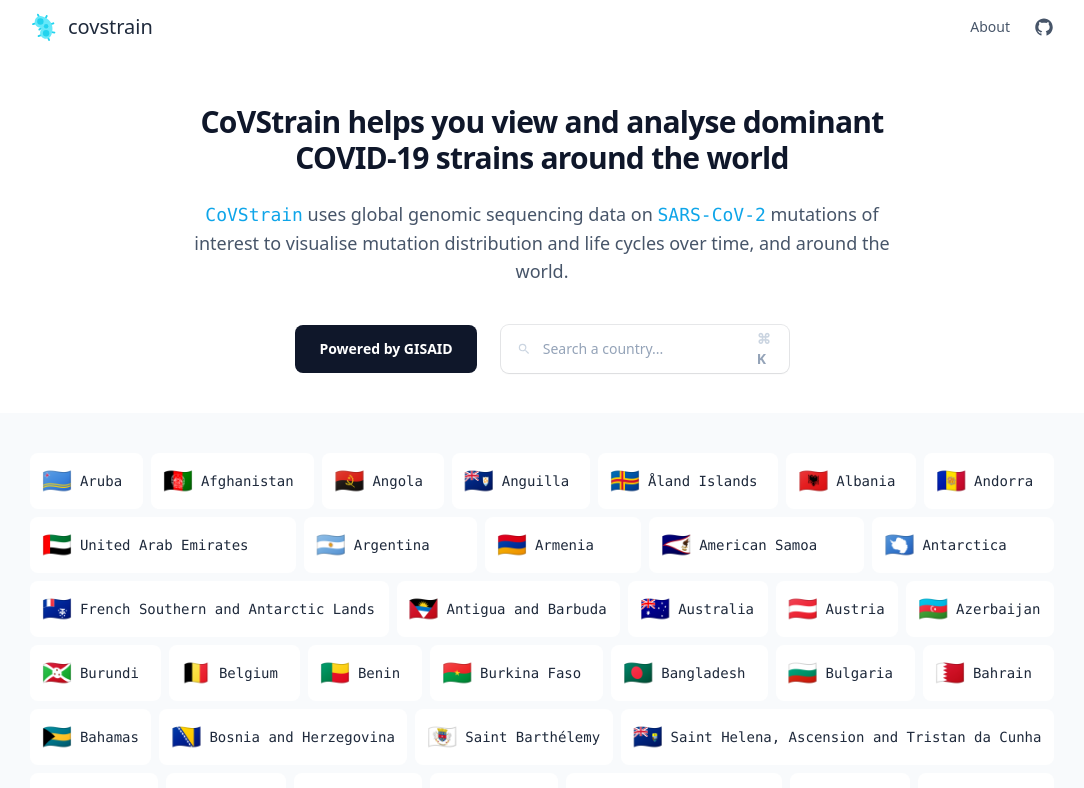
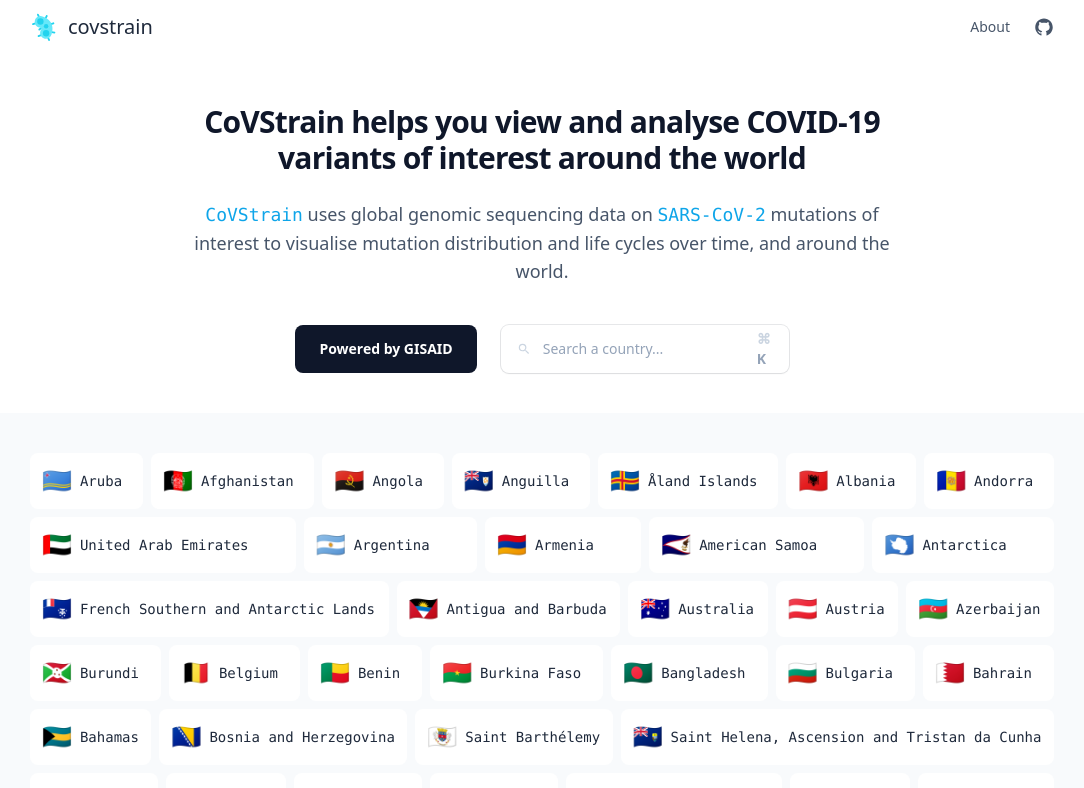
Before and after one commit to HRSAndrabi/covstrain, a Next.js app: page / in a window 1280 px wide. Shown: the top 788 px of the page, without its empty margins (98-1182 px from the left). Built offline with nearby package versions, Linux system fonts and the light colour scheme.

Commit message:
Copy change.

```diff
--- a/pages/index.js
+++ b/pages/index.js
@@ -19,8 +19,8 @@
             <Container>
                 <div className="max-w-3xl mx-auto w-full px-3">
                     <div className="text-slate-900 font-bold text-center text-3xl tracking-tight px-2">
-                        CoVStrain helps you view and analyse dominant COVID-19
-                        strains around the world
+                        CoVStrain helps you view and analyse COVID-19 variants
+                        of interest around the world
                     </div>
                     <p className="mt-6 text-lg text-slate-600 text-center mx-auto max-w-md sm:max-w-lg md:max-w-xl lg:max-w-3xl px-2">
                         <span className="text-sky-500 font-medium font-mono">
```
